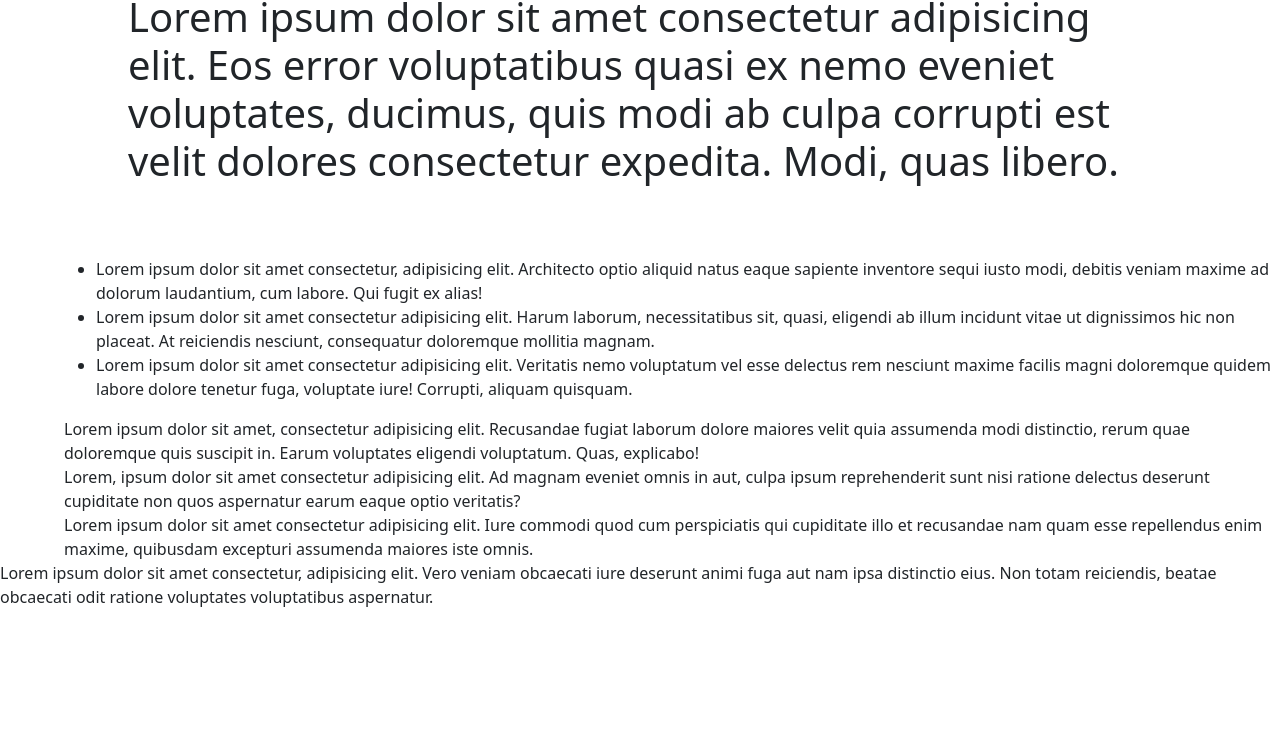
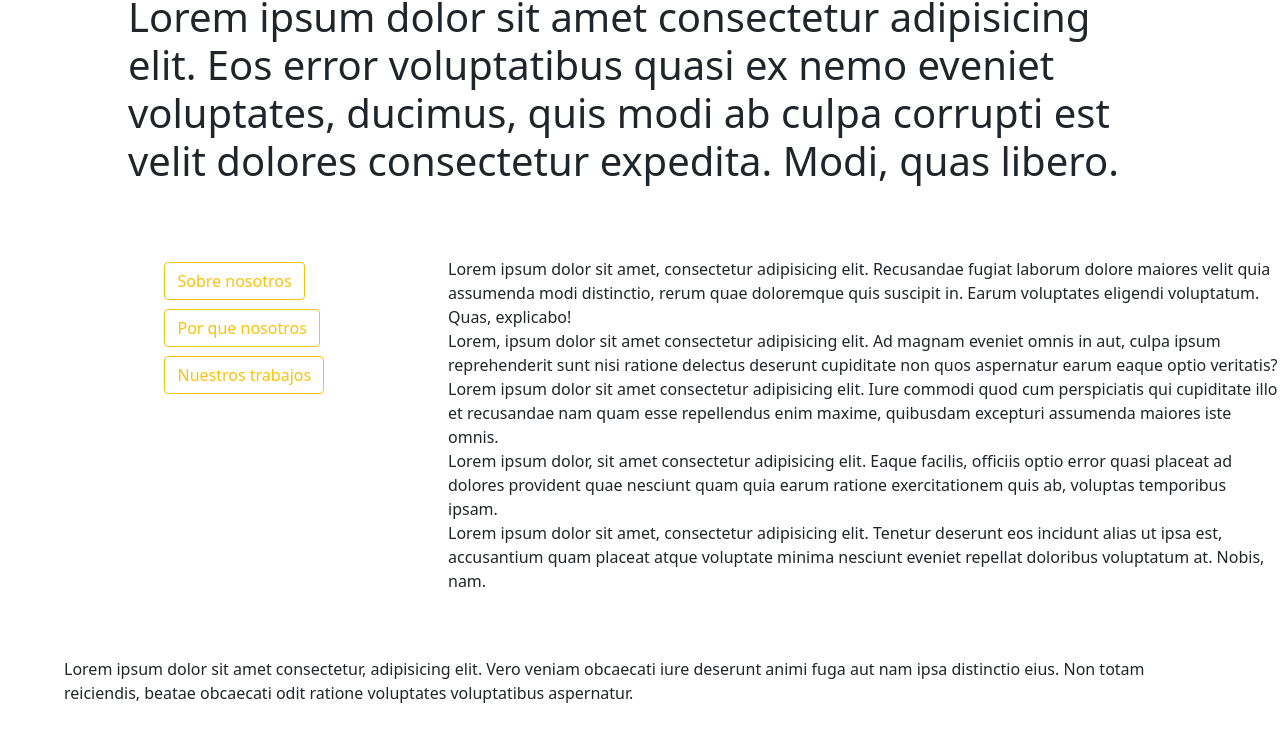
Before and after one commit to RenzoAhumada/Pagina-Informativa, a plain HTML site: page Layaout/Index.html in a window 1280 px wide. Shown: the part 217-958 px from the top of the page. Before the commit the page ends 826 px from the top, so only its background shows below. Drawn offline with nearby package versions, Linux system fonts and the light colour scheme.

Commit message:
segundo commit

```diff
--- a/Layaout/Index.html
+++ b/Layaout/Index.html
@@ -54,56 +54,81 @@
             </header>
         </section>
         <section class="aside">
+            <div class="asside-1">
                 <aside class="inner-asside">
                     <ul>
                         <li>
-                        Lorem ipsum dolor sit amet consectetur, adipisicing elit. Architecto optio aliquid natus eaque
-                        sapiente inventore sequi iusto modi, debitis veniam maxime ad dolorum laudantium, cum labore.
-                        Qui
-                        fugit ex alias!
+                            <a href="#">
+                                <button type="button" class="btn btn-outline-warning" id="button">Sobre nosotros</button>
+                            </a>
                         </li>
                         <li>
-                        Lorem ipsum dolor sit amet consectetur adipisicing elit. Harum laborum, necessitatibus sit,
-                        quasi,
-                        eligendi ab illum incidunt vitae ut dignissimos hic non placeat. At reiciendis nesciunt,
-                        consequatur
-                        doloremque mollitia magnam.
+                            <a href="#">
+                                <button type="button" class="btn btn-outline-warning" id="button">Por que nosotros</button>
+                            </a>
                         </li>
-                    <li>Lorem ipsum dolor sit amet consectetur adipisicing elit. Veritatis nemo voluptatum vel esse
-                        delectus
-                        rem nesciunt maxime facilis magni doloremque quidem labore dolore tenetur fuga, voluptate iure!
-                        Corrupti, aliquam quisquam.</li>
+                        <li>
+                            <a href="#">
+                                <button type="button" class="btn btn-outline-warning" id="button">Nuestros trabajos</button>
+                            </a>
+                        </li>
                     </ul>
                 </aside>
+            </div>
         </section>
 
         <section class="Info">
+            <div class="info-1">
+                <div class="inner-info">
                     <article>
-                Lorem ipsum dolor sit amet, consectetur adipisicing elit. Recusandae fugiat laborum dolore maiores velit
-                quia assumenda modi distinctio, rerum quae doloremque quis suscipit in. Earum voluptates eligendi
+                        Lorem ipsum dolor sit amet, consectetur adipisicing elit. Recusandae fugiat laborum dolore
+                        maiores velit
+                        quia assumenda modi distinctio, rerum quae doloremque quis suscipit in. Earum voluptates
+                        eligendi
                         voluptatum. Quas, explicabo!
                     </article>
                     <article>
-                Lorem, ipsum dolor sit amet consectetur adipisicing elit. Ad magnam eveniet omnis in aut, culpa ipsum
-                reprehenderit sunt nisi ratione delectus deserunt cupiditate non quos aspernatur earum eaque optio
+                        Lorem, ipsum dolor sit amet consectetur adipisicing elit. Ad magnam eveniet omnis in aut, culpa
+                        ipsum
+                        reprehenderit sunt nisi ratione delectus deserunt cupiditate non quos aspernatur earum eaque
+                        optio
                         veritatis?
                     </article>
                     <article>
                         Lorem ipsum dolor sit amet consectetur adipisicing elit. Iure commodi quod cum perspiciatis qui
                         cupiditate
-                illo et recusandae nam quam esse repellendus enim maxime, quibusdam excepturi assumenda maiores iste
+                        illo et recusandae nam quam esse repellendus enim maxime, quibusdam excepturi assumenda maiores
+                        iste
                         omnis.
                     </article>
+                    <article>
+                        Lorem ipsum dolor, sit amet consectetur adipisicing elit. Eaque facilis, officiis optio error
+                        quasi placeat ad dolores provident quae nesciunt quam quia earum ratione exercitationem quis ab,
+                        voluptas temporibus ipsam.
+                    </article>
+                    <article>
+                        Lorem ipsum dolor sit amet, consectetur adipisicing elit. Tenetur deserunt eos incidunt alias ut
+                        ipsa est, accusantium quam placeat atque voluptate minima nesciunt eveniet repellat doloribus
+                        voluptatum at. Nobis, nam.
+                    </article>
+
+                </div>
+            </div>
         </section>
-
+        <br>
         <section class="footer">
+            <div class="footer-1">
+                <div class="inner-footer">
                     <footer>
-                Lorem ipsum dolor sit amet consectetur, adipisicing elit. Vero veniam obcaecati iure deserunt animi fuga
+                        Lorem ipsum dolor sit amet consectetur, adipisicing elit. Vero veniam obcaecati iure deserunt
+                        animi fuga
                         aut
-                nam ipsa distinctio eius. Non totam reiciendis, beatae obcaecati odit ratione voluptates voluptatibus
+                        nam ipsa distinctio eius. Non totam reiciendis, beatae obcaecati odit ratione voluptates
+                        voluptatibus
                         aspernatur.
                     </footer>
-
+                </div>
+            </div>
         </section>
 
     </div>
--- a/statics/Css-Index.css
+++ b/statics/Css-Index.css
@@ -11,6 +11,7 @@
 }
 
 .inner-header{
+    display: block;
     padding: 5%;
     padding-left: 10%;
     padding-right: 10%;
@@ -25,11 +26,29 @@
     position:static;
     vertical-align: text-top;
 }
+.asside-1{
+    width: 30%;
+    float: left;
+    padding-left: 10%;
+}
+.inner-asside{
 
-.inner-asside{
-    padding-left: 5%;
     display: flexbox;
 }
-article{
+.info-1{
     padding-left: 5%;
+    width: 70%;
+    float: left;
 }
+.footer{
+   display: block;
+   clear: both;
+   padding-left:10% ;
+   padding: 5%;
+}
+li{
+   list-style: none;
+}
+#button{
+margin: 2%;
+}
```
Lines whose indentation alone changed are shown as unchanged.
